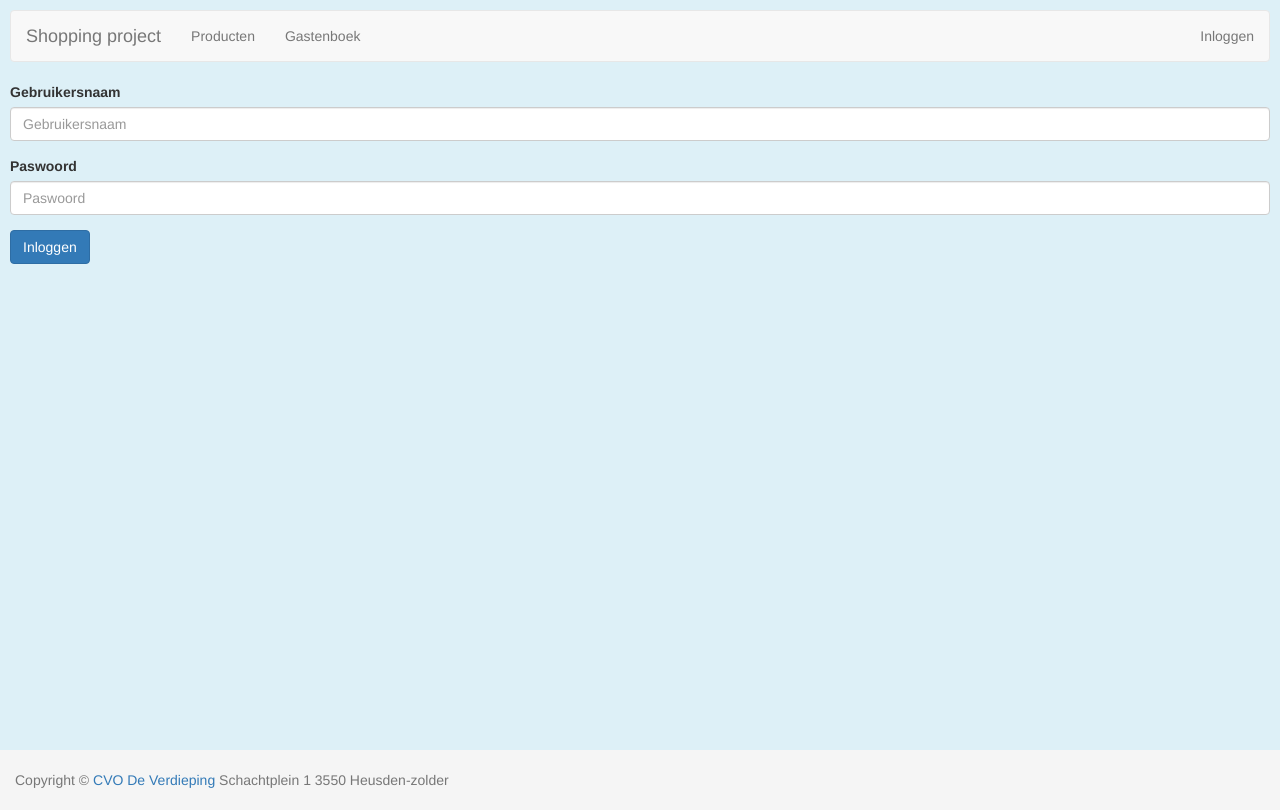
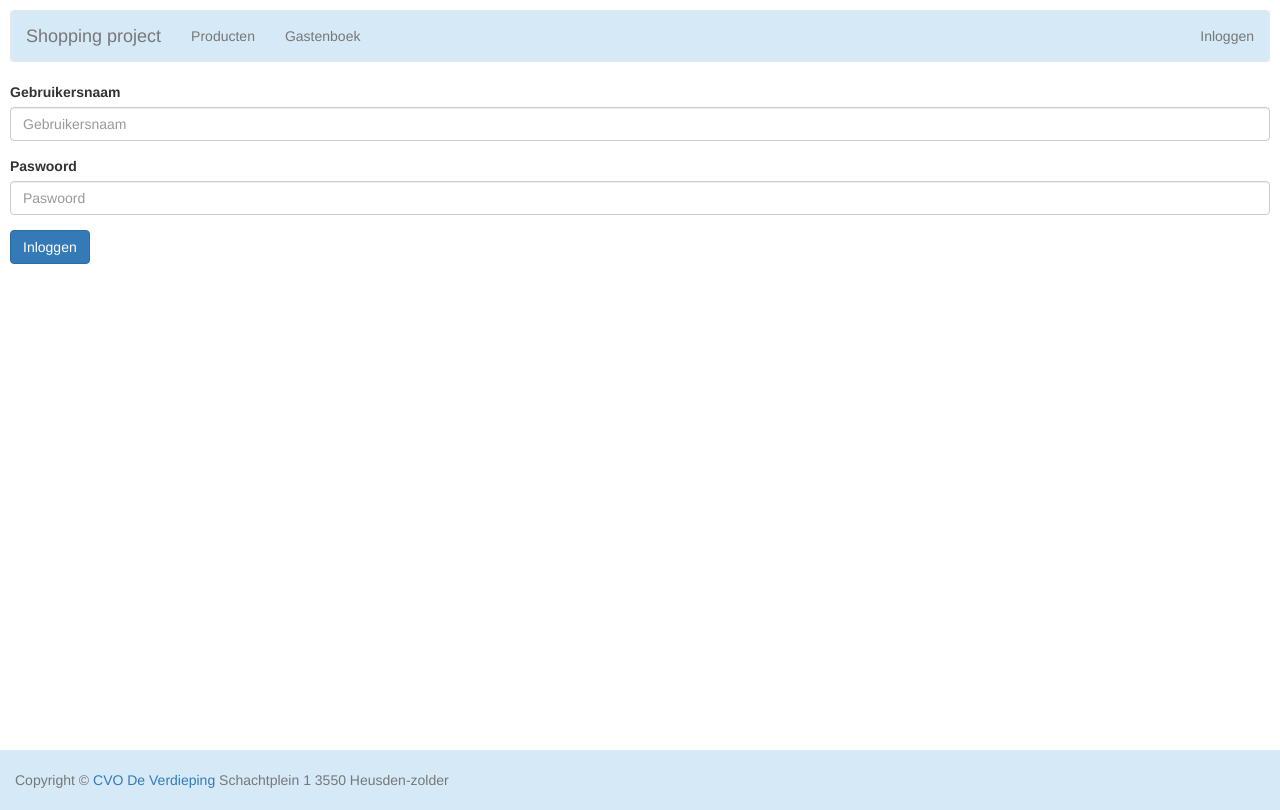
Before and after one commit to Yves-T/phpShopping, a PHP site: page /admin.php in a window 1280 px wide. Run offline with PHP 8.4, Linux system fonts and the light colour scheme; style sheets or scripts are compiled from the project's sources; some libraries are stand-ins or nearby versions.

Commit message:
Update css colors

```diff
--- a/sass/style.scss
+++ b/sass/style.scss
@@ -6,7 +6,6 @@
 html,
 body {
   height: 100%;
-  background-color: rgb(221, 240, 247);
   /* The html and body elements cannot have any padding or margin. */
 }
 
@@ -23,7 +22,7 @@ body {
 /* Set the fixed height of the footer here */
 #footer {
   height: 60px;
-  background-color: #f5f5f5;
+  background-color: rgb(213, 233, 247);
   margin-top: 10px;
 }
 
@@ -85,3 +84,7 @@ background-color: rgb(34, 34, 34);
 .generatedImage {
   padding-bottom: 10px;
 }
+
+.navbar-default {
+  background-color: rgb(213, 233, 247);
+}
```
